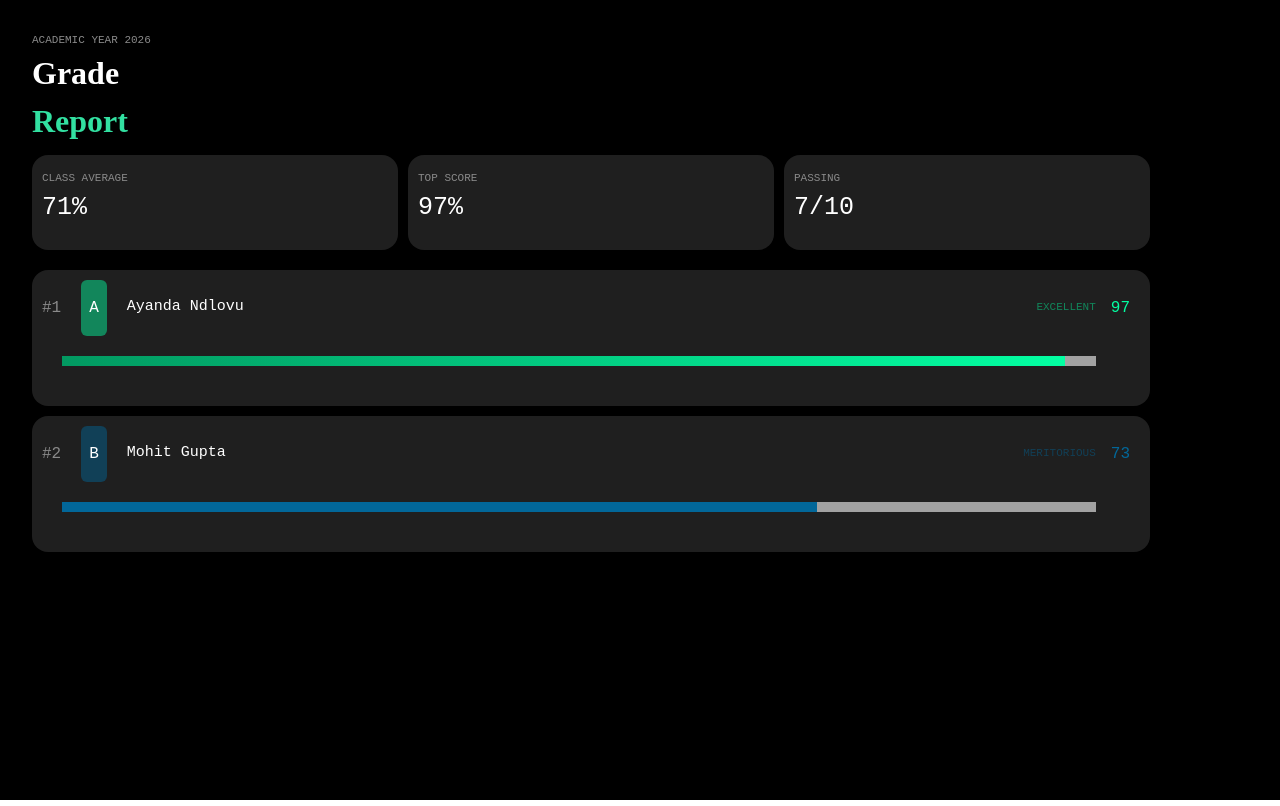
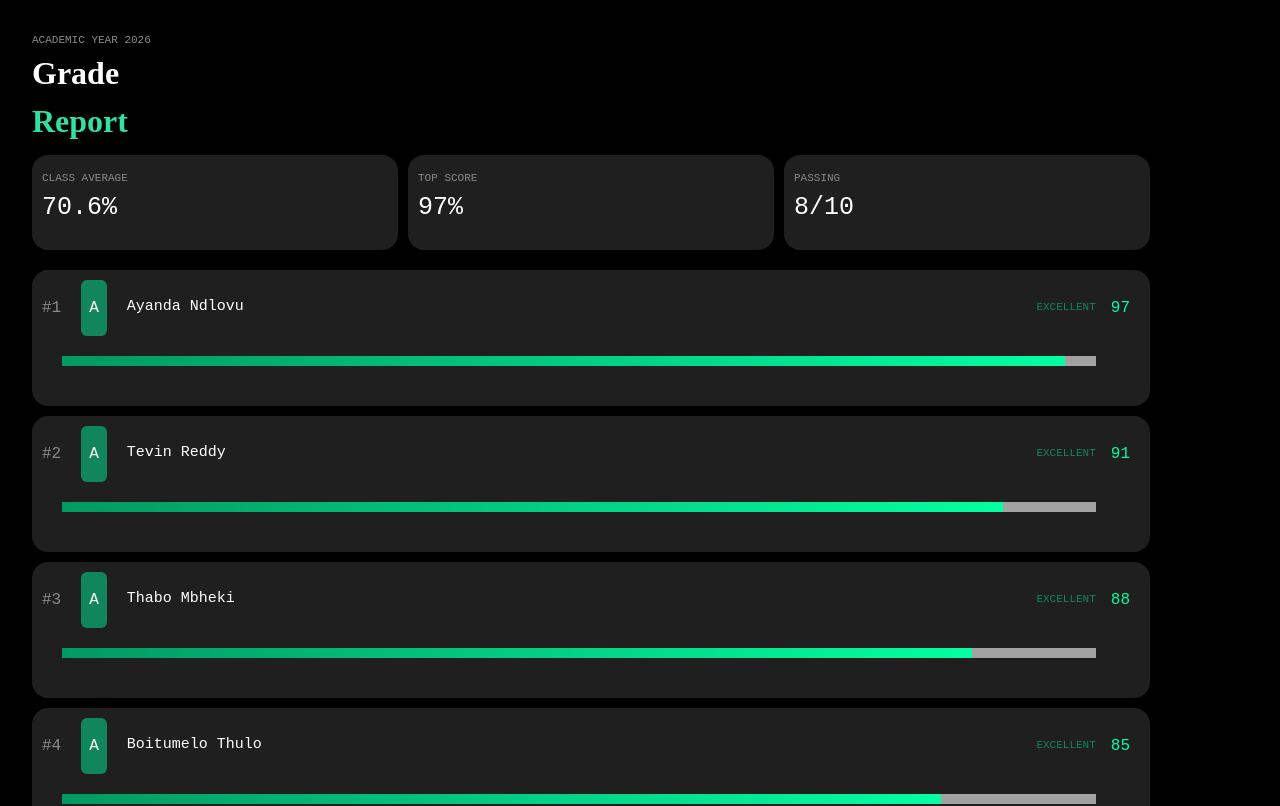
Before and after one commit to blebopo/grade-report, a React (Vite) app: page / in a window 1280 px wide. Shown: the top 806 px of the page. Built offline with nearby package versions, Linux system fonts and the light colour scheme.

Commit message:
Fix: Report card rendering fixed and complete.

```diff
--- a/src/data/StudentData.tsx
+++ b/src/data/StudentData.tsx
@@ -1,4 +1,9 @@
-export const students = [
+export interface Student{
+  name: string;
+  score: number
+}
+
+export const students : Student[] = [
   { name: "Ayanda Ndlovu", score: 97 },
   { name: "Boitumelo Thulo", score: 85 },
   { name: "Mohit Gupta", score: 73 },
--- /dev/null
+++ b/src/layouts/SummaryDetailsLayout.tsx
@@ -0,0 +1,3 @@
+export default function SummareDetailsContainer() {
+  return <div></div>;
+}
--- a/src/pages/GradeReport.tsx
+++ b/src/pages/GradeReport.tsx
@@ -2,27 +2,33 @@ import GradeReportHeaderComponent from "../components/GradeReportHeader";
 import GradeSummaryCardComponent from "../components/GradeSummaryCard";
 import ReportCardComponent from "../components/ReportCard";
 import "../styles/GradeReport.css";
+import { students } from "../data/StudentData";
 
 export default function GradeReportPage() {
+  const sortedStudents = [...students].sort((a, b) => b.score - a.score);
+  const classAverage = students.reduce((prevScore,student) => prevScore + student.score, 0)/students.length;
+  const topScore = Math.max(...students.map(student => student.score)) ;
+  const studentsPassed = students.filter(student => student.score >= 50).length;
   return (
     <>
       <GradeReportHeaderComponent />
       <div className="grade-summary-details-container">
-        <GradeSummaryCardComponent title="class average" value="71%" />
-        <GradeSummaryCardComponent title="top score" value="97%" />
-        <GradeSummaryCardComponent title="passing" value="7/10" />
+        <GradeSummaryCardComponent title="class average" value={`${classAverage}%`} />
+        <GradeSummaryCardComponent title="top score" value={`${topScore}%`} />
+        <GradeSummaryCardComponent title="passing" value={`${studentsPassed}/${students.length}`} />
       </div>
       <div className="student-reports">
-        <ReportCardComponent
-          id={1}
-          studentName="Ayanda Ndlovu"
-          gradePercentage={97}
-        />
-        <ReportCardComponent
-          id={2}
-          studentName="Mohit Gupta"
-          gradePercentage={73}
-        />
+        {sortedStudents.map((student, index) => {
+          console.log(student.score);
+          return (
+            <ReportCardComponent
+              key={student.name}
+              id={index + 1}
+              studentName={student.name}
+              gradePercentage={student.score}
+            />
+          );
+        })}
       </div>
     </>
   );
--- a/src/types/grades.ts
+++ b/src/types/grades.ts
@@ -47,7 +47,7 @@ export const gradeRanges: GradeRange[] = [
   },
   {
     min: 0,
-    max: 40,
+    max: 49,
     symbol: "F",
     description: "Fail",
     color: "#FF1C0375",
```
Also changed, not shown: src/layouts/ReportCardsLayout.tsx (added).
